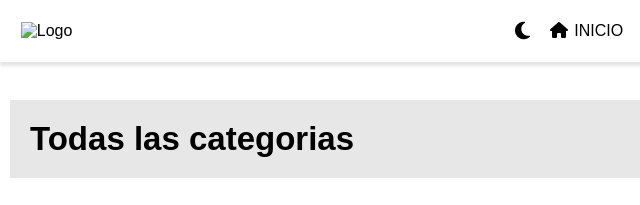
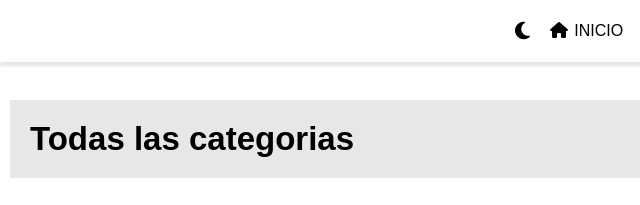
Before and after one commit to JuanSkocilich/palabras, a plain HTML site: page all-categories.html in a window 1280 px wide. Shown: the top 205 px of the page, 0-640 px from the left. Drawn offline with nearby package versions, Linux system fonts and the light colour scheme.

Commit message:
Add files via upload

```diff
--- a/all-categories.html
+++ b/all-categories.html
@@ -38,7 +38,7 @@
     <header>
         <div class="container-sub-header">
             <div>
-                <img class="logo" src="" alt="Logo">
+                <!-- <img class="logo" src="" alt="Logo"> -->
             </div>
             <div class="container-full-nav">
                 <button id="abrir" class="abrir-menu"><i class="theme-color-bars fa-solid fa-bars"></i></i></button>
```
Also changed, not shown: request-category.html (+1 -1 lines).
